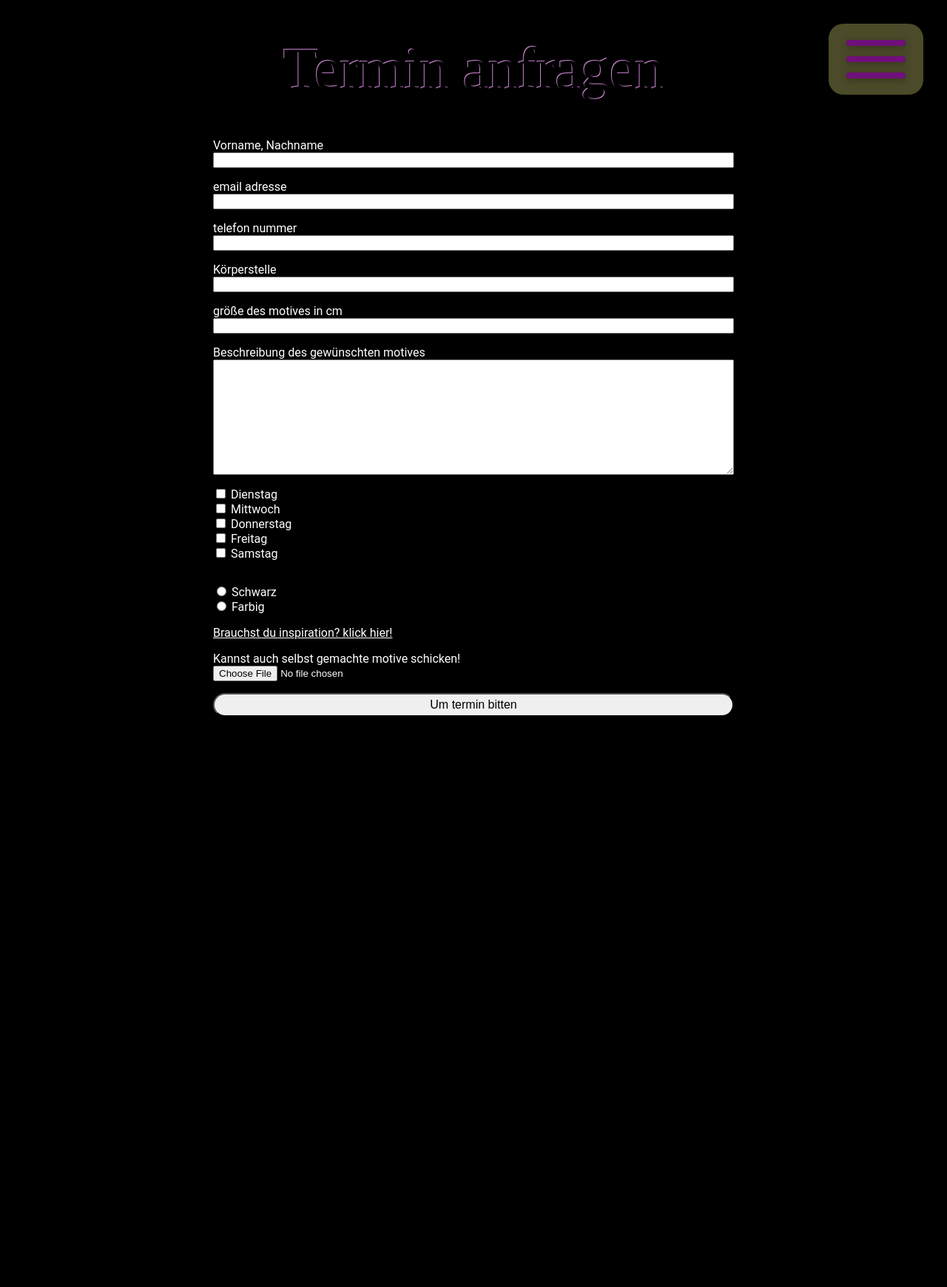
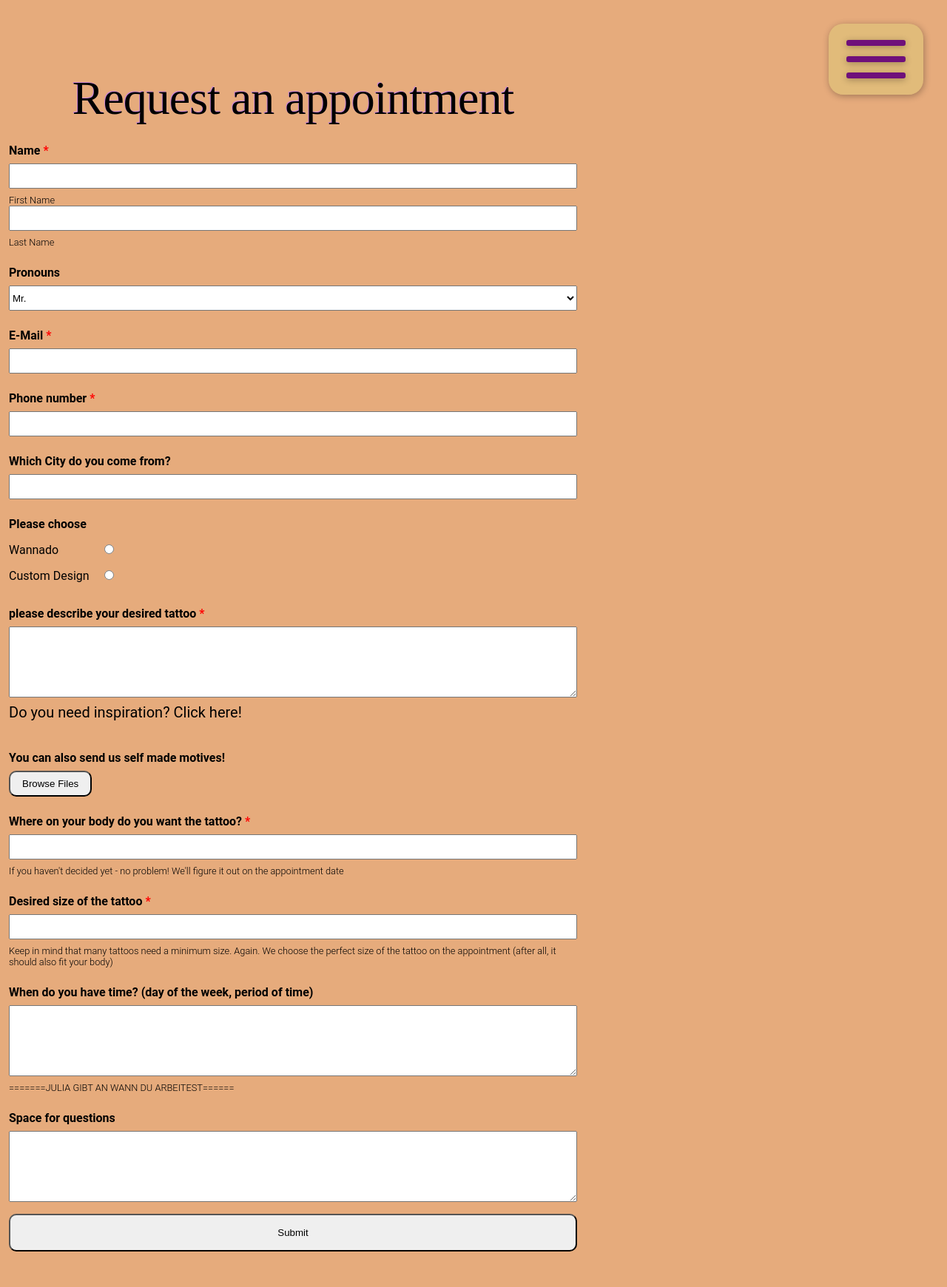
Before and after one commit to al-wazny/Julia-s-Links, a PHP site: page /contact.php in a window 1280 px wide. Shown: the whole page at 74% size. Before the commit the page ends 967 px from the top, so only its background shows below. Run offline with PHP 8.4, Linux system fonts and the light colour scheme; some web fonts are replaced.

Commit message:
feat: Complete contact page styling

```diff
--- a/about.php
+++ b/about.php
@@ -7,6 +7,9 @@
     <title>Document</title>
 </head>
 <body>
-
+    folder structure
+    remove burger menu animation when a page is done loading
+    side nav underline animation
+    send an email to julia when contact form is send
 </body>
 </html>
--- a/contact.php
+++ b/contact.php
@@ -5,101 +5,193 @@
     <meta http-equiv="X-UA-Compatible" content="IE=edge">
     <meta name="viewport" content="width=device-width, initial-scale=1.0">
     <link rel="stylesheet" href="style.css">
-    <title>Document</title>
+    <title>Terminanfrage</title>
     <style>
         body {
-            background-color: black;
+            background-color: #e6ab7c;
         }
         #contact main h1 {
+            font-size: 4rem;
             margin-top: 0;
             margin-bottom: 1rem;
             padding-top: 3rem;
         }
+        main > div {
+            margin: 3rem .75rem;
+        }
         .contact {
             color: white;
         }
-        form {
+        label,
+        p,
+        input {
+            color: black;
+        }
+        form,
+        section {
             display: flex;
             flex-direction: column;
-            padding: 2rem;
         }
-        form > input {
+        form label {
+            margin-top: .5rem;
+            margin-bottom: .5rem;
+        }
+        select {
+            height: 2.15rem;
+        }
+
+        form input:not(ul input) {
+            display: block;
+            height: 1.75rem;
+        }
+        form section {
             margin-bottom: 1rem;
         }
-        form > ul {
+        form > label,
+        section > label {
+            font-weight: 600;
+        }
+        form ul {
             list-style: none;
             padding-left: 0;
+            margin: 0;
+        }
+        form ul input {
+            width: auto;
+            display: inline;
+        }
+        form ul label {
+            width: 7.5rem;
+            display: inline-block;
         }
         form .inspiration {
             margin-bottom: 1rem;
-            color: white;
+            margin-top: .5rem;
+            font-size: 1.25rem;
+            color: black;
+            text-decoration: none;
         }
         form button {
-            height: 2rem;
-            font-size: 1rem;
-            border-radius: 20px;
+            border-radius: 10px;
+        }
+        .file-upload {
+            padding: .5rem 1rem;
+            width: fit-content;
+        }
+        .submit-appointment {
+            padding: 1rem;
+        }
+        .require-input {
+            display: inline;
+            background-color: transparent;
+            color: red;
+            box-shadow: none;
+        }
+        .additional-info-text {
+            margin-top: .5rem;
+            margin-bottom: 0;
+            font-size: .8rem;
+            font-weight: 300;
         }
     </style>
 </head>
 <body id="contact">
     <main>
         <div>
-            <h1>Termin anfragen</h1>
+            <h1>Request an appointment</h1>
             <div class="contact">
                 <form action="./contact.php" method="post">
-                    <label for="name">Vorname, Nachname</label>
-                    <input type="text" name="name" id="name">
-                    <label for="email">email adresse</label>
-                    <input type="email" name="email" id="email">
-                    <label for="tel">telefon nummer</label>
-                    <input type="tel" name="tel" id="tel">
-                    <label for="body-part">Körperstelle</label>
-                    <input type="text" name="body-part" id="body-part">
-                    <label for="size">größe des motives in cm</label>
-                    <input type="number" name="size" id="size">
-                    <label for="motive">Beschreibung des gewünschten motives</label>
-                    <textarea name="motive" id="motive" cols="30" rows="10"></textarea>
+                    <label for="name">Name <span class="require-input">*</span></label>
+                    <section id="name">
+                        <input type="text" name="firstName" id="firstName" require>
+                        <p class="additional-info-text">First Name</p>
+                        <input type="text" name="lastName" id="lastName" require>
+                        <p class="additional-info-text">Last Name</p>
+                    </section>
+
+                    <section>
+                        <label for="pronouns">Pronouns</label>
+                        <select name="pronouns" id="pronouns">
+                            <option value="Mr.">Mr.</option>
+                            <option value="Mr.">Mrs.</option>
+                            <option value="Mx.">Mx.</option>
+                        </select>
+                    </section>
+
+                    <section>
+                        <label for="email">E-Mail <span class="require-input">*</span></label>
+                        <input type="email" name="email" id="email" require>
+                    </section>
+
+                    <section>
+                        <label for="phoneNumber">Phone number <span class="require-input">*</span></label>
+                        <input type="phone" name="phoneNumber" id="phoneNumber" pattern="[0-9]{1, 11}" require>
+                    </section>
+
+                    <section>
+                        <label for="city">Which City do you come from?</label>
+                        <input type="text" name="city" id="city">
+                    </section>
+
+                    <label for="design-type">Please choose</label>
+                    <section id="design-type">
                         <ul>
                             <li>
-                            <input type="checkbox" name="" id="dienstag">
-                            <label for="dienstag">Dienstag</label>
+                                <label for="wannado">Wannado</label>
+                                <input type="radio" name="color" id="wannado" value="wannado">
                             </li>
                             <li>
-                            <input type="checkbox" name="" id="mittwoch">
-                            <label for="mittwoch">Mittwoch</label>
-                        </li>
-                        <li>
-                            <input type="checkbox" name="" id="donnerstag">
-                            <label for="donnerstag">Donnerstag</label>
-                        </li>
-                        <li>
-                            <input type="checkbox" name="" id="freitag">
-                            <label for="freitag">Freitag</label>
-                        </li>
-                        <li>
-                            <input type="checkbox" name="" id="samstag">
-                            <label for="samstag">Samstag</label>
+                                <label for="custom-design">Custom Design</label>
+                                <input type="radio" name="color" id="custom-design" value="Custom Design">
                             </li>
                         </ul>
-                    <ul>
-                        <li>
+                    </section>
 
-                            <input type="radio" name="color" id="schwarz">
-                            <label for="schwarz">Schwarz</label>
-                        </li>
-                        <li>
-                            <input type="radio" name="color" id="farbig">
-                            <label for="farbig">Farbig</label>
-                        </li>
-                    </ul>
-                    <a class="inspiration" href="./my-art.php">Brauchst du inspiration? klick hier!</a>
-                    <label for="file">Kannst auch selbst gemachte motive schicken!</label>
-                    <input type="file" name="file" id="file">
-                    <button type="submit">Um termin bitten</button>
+                    <section>
+                        <label for="tattoo-description">please describe your desired tattoo <span class="require-input">*</span></label>
+                        <textarea name="tattoo-description" id="tattoo-description" cols="30" rows="6" require></textarea>
+                        <a class="inspiration" href="./my-art.php">Do you need inspiration? Click here!</a>
+                    </section>
+
+                    <section>
+                        <label for="file">You can also send us self made motives!</label>
+                        <input type="file" name="file" id="file" style="display: none;">
+                        <button class="file-upload" type="button" onclick="getFile()">Browse Files</button>
+                    </section>
+
+                    <section>
+                        <label for="body-part">Where on your body do you want the tattoo? <span class="require-input">*</span></label>
+                        <input type="text" name="body-part" id="body-part" require>
+                        <p class="additional-info-text">If you haven't decided yet - no problem! We'll figure it out on the appointment date</p>
+                    </section>
+
+                    <section>
+                        <label for="tattoo-size">Desired size of the tattoo <span class="require-input">*</span></label>
+                        <input type="number" name="tattoo-size" id="tattoo-size" require>
+                        <p class="additional-info-text">Keep in mind that many tattoos need a minimum size. Again. We choose the perfect size of the tattoo on the appointment (after all, it should also fit your body)</p>
+                    </section>
+
+                    <section>
+                        <label for="free-time">When do you have time? (day of the week, period of time)</label>
+                        <textarea name="free-time" id="free-time" cols="30" rows="6"></textarea>
+                        <p class="additional-info-text">=======JULIA GIBT AN WANN DU ARBEITEST======</p>
+                    </section>
+
+                    <section>
+                        <label for="questions">Space for questions</label>
+                        <textarea name="questions" id="questions" cols="30" rows="6"></textarea>
+                    </section>
+
+                    <button class="submit-appointment" type="submit">Submit</button>
                 </form>
             </div>
         </div>
     </main>
     <?php include("./navigation.html"); ?>
 </body>
+<script>
+    function getFile() {
+        document.getElementById('file').click();
+    }
+</script>
 </html>
--- a/style.css
+++ b/style.css
@@ -112,7 +112,7 @@ main > .navbar {
 
 .box {
   border-radius: 20px;
-  position: absolute;
+  position: absolute; /* change it to fixed if needed */
   top: 2rem;
   right: 2rem;
   width: 8rem;
```
Lines whose indentation alone changed are shown as unchanged.
